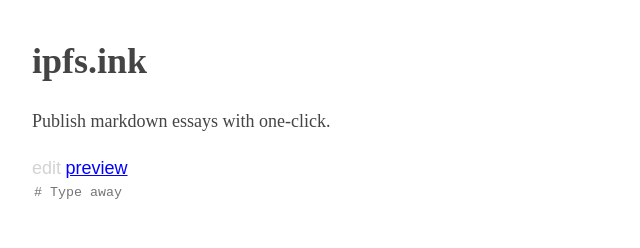
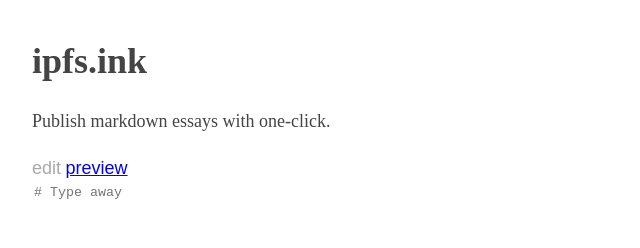
Before and after one commit to kpcyrd/ipfs.ink, a plain HTML site: page assets/index.html in a window 1280 px wide. Shown: the top 248 px of the page, 283-923 px from the left. Drawn offline with nearby package versions, Linux system fonts and the light colour scheme; files whose address does not match are found by name.

Commit message:
Align disabled button color with placeholder color

```diff
--- a/assets/style.css
+++ b/assets/style.css
@@ -38,7 +38,7 @@ form {
     padding:0;
 }
 .tab[disabled] {
-    color:lightgrey;
+    color:#a9a9a9;
     cursor:default;
     text-decoration:none;
 }
```
